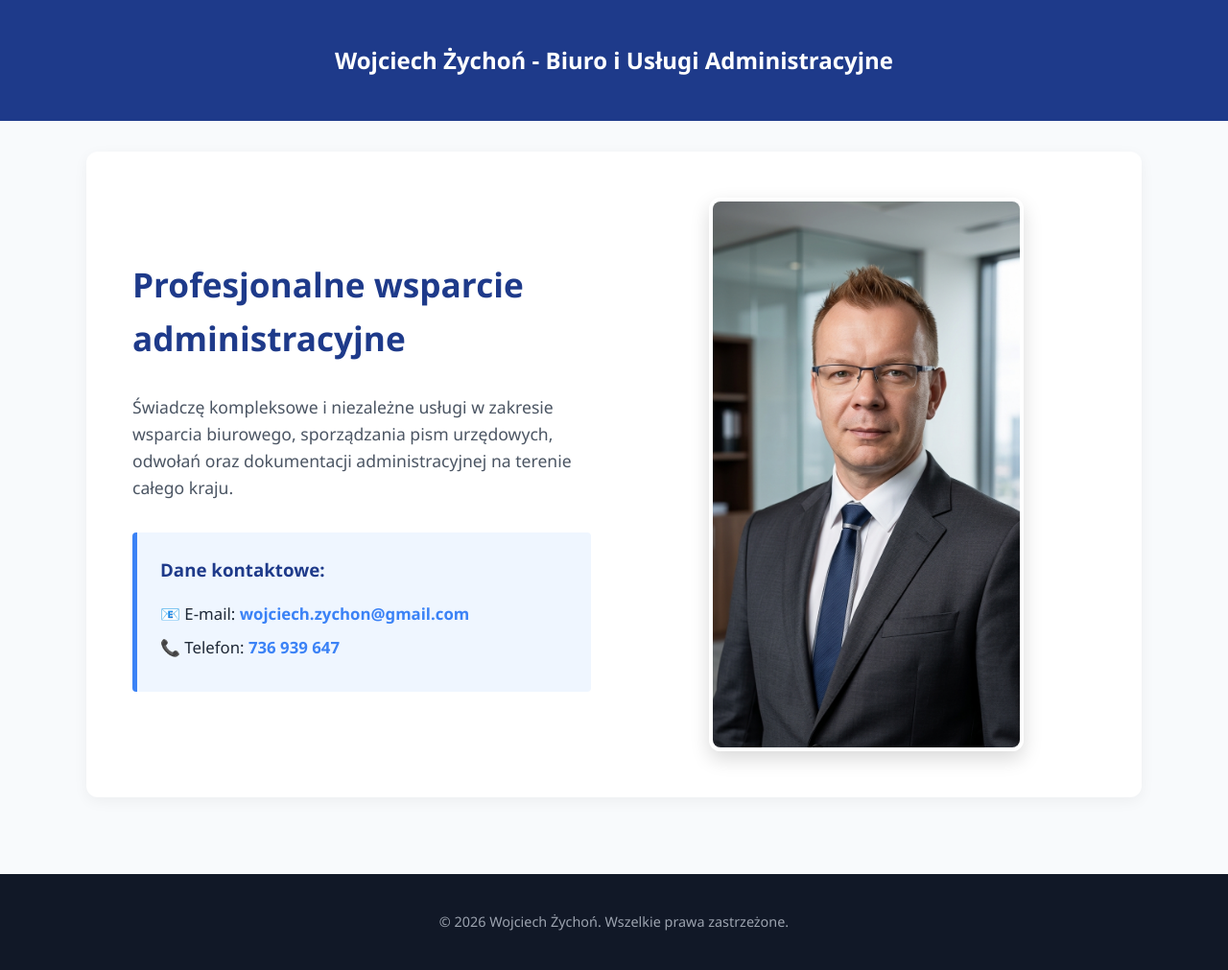
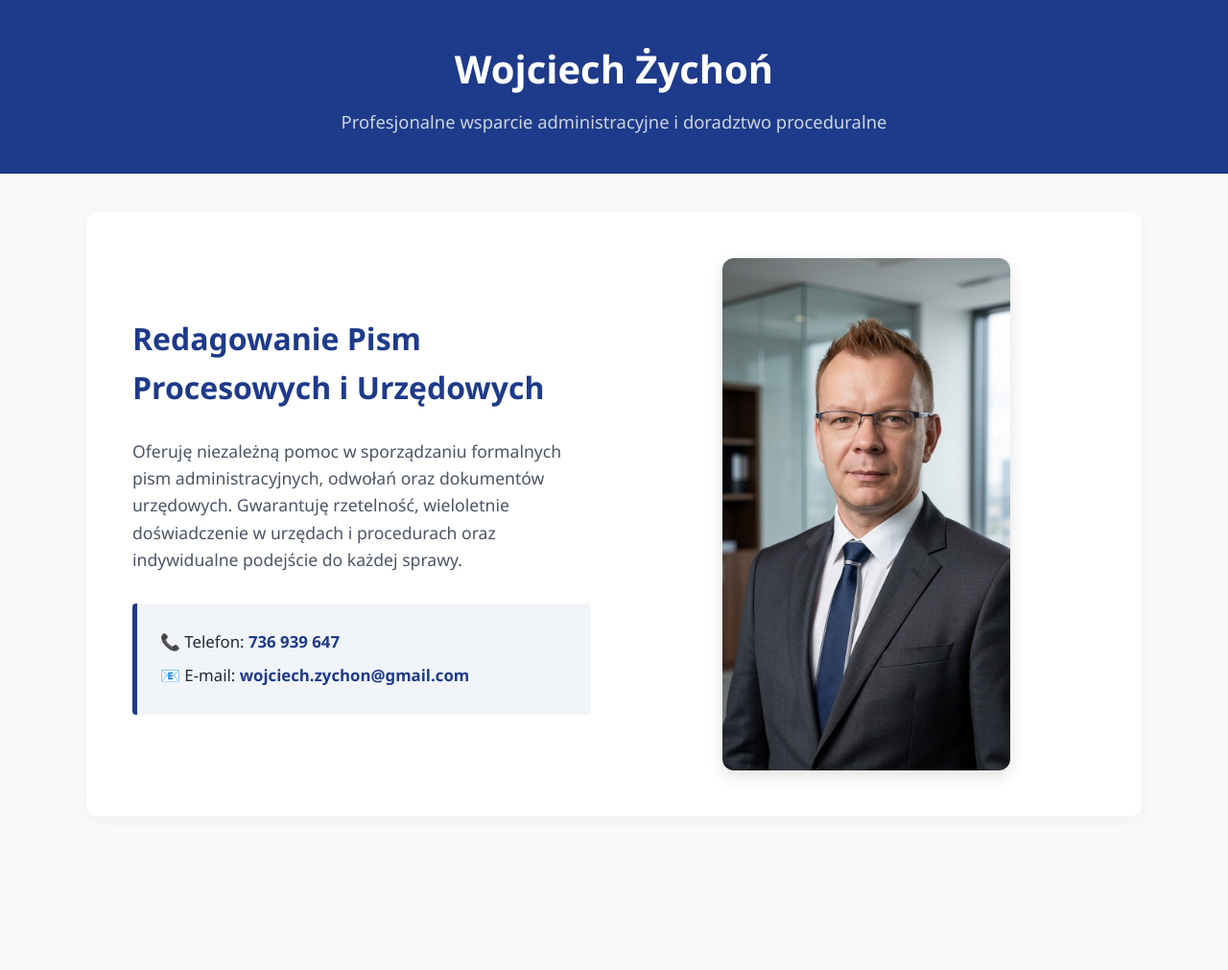
Before and after one commit to wojciechzychon-rgb/Wojtek, a plain HTML site: page index.html in a window 1280 px wide. Shown: the whole page at 96% size. After the commit the page ends 891 px from the top, so only its background shows below. Drawn offline with Linux system fonts and the light colour scheme.

Commit message:
Update index.html

```diff
--- a/index.html
+++ b/index.html
@@ -5,109 +5,100 @@
     <meta name="viewport" content="width=device-width, initial-scale=1.0">
     <title>Wojciech Żychoń - Usługi Administracyjne</title>
     <style>
-        :root {
-            --primary-color: #1e3a8a;
-            --secondary-color: #3b82f6;
-            --text-color: #1f2937;
-            --bg-color: #f8fafc;
-            --card-bg: #ffffff;
-        }
-
         body {
             font-family: 'Segoe UI', Tahoma, Geneva, Verdana, sans-serif;
             margin: 0;
             padding: 0;
-            background-color: var(--bg-color);
-            color: var(--text-color);
+            background-color: #f8fafc;
+            color: #1f2937;
             line-height: 1.6;
         }
 
         header {
-            background-color: var(--primary-color);
+            background-color: #1e3a8a;
             color: white;
-            padding: 1.5rem 2rem;
+            padding: 2.5rem 1rem;
             text-align: center;
+        }
+
+        header h1 {
+            margin: 0;
+            font-size: 2.5rem;
+        }
+
+        header p {
+            margin: 0.5rem 0 0;
+            font-size: 1.15rem;
+            color: #cbd5e1;
         }
 
         .container {
             max-width: 1100px;
-            margin: 0 auto;
-            padding: 2rem;
+            margin: 2.5rem auto;
+            padding: 0 1rem;
         }
 
-        /* Główny układ sekcji powitalnej (Hero) z podziałem na kolumny */
-        .hero {
+        .card {
+            background: #ffffff;
+            padding: 3rem;
+            border-radius: 12px;
+            box-shadow: 0 4px 15px rgba(0, 0, 0, 0.05);
             display: flex;
             align-items: center;
             justify-content: space-between;
             gap: 3rem;
-            background: var(--card-bg);
-            padding: 3rem;
-            border-radius: 12px;
-            box-shadow: 0 4px 15px rgba(0, 0, 0, 0.05);
             flex-wrap: wrap;
         }
 
-        .hero-content {
+        .card-content {
             flex: 1;
             min-width: 300px;
         }
 
-        .hero-content h1 {
-            color: var(--primary-color);
+        .card-content h2 {
+            color: #1e3a8a;
             margin-top: 0;
-            font-size: 2.2rem;
+            font-size: 2rem;
         }
 
-        .hero-content p {
+        .card-content p {
             font-size: 1.1rem;
             color: #4b5563;
         }
 
-        /* Prawa kolumna ze zdjęciem */
-        .hero-image {
+        /* Sekcja zdjęcia po prawej stronie */
+        .card-image {
             flex: 1;
             display: flex;
             justify-content: center;
-            min-width: 280px;
+            min-width: 260px;
         }
 
-        .hero-image img {
+        .card-image img {
             width: 100%;
-            max-width: 320px;
+            max-width: 300px;
             height: auto;
             border-radius: 12px;
             object-fit: cover;
-            box-shadow: 0 8px 20px rgba(0, 0, 0, 0.15);
-            border: 4px solid #ffffff;
+            box-shadow: 0 6px 16px rgba(0, 0, 0, 0.12);
         }
 
         .contact-box {
             margin-top: 2rem;
-            padding: 1.5rem;
-            background: #eff6ff;
-            border-left: 5px solid var(--secondary-color);
+            padding: 1.2rem 1.5rem;
+            background: #f1f5f9;
+            border-left: 5px solid #1e3a8a;
             border-radius: 4px;
         }
 
-        .contact-box h3 {
-            margin-top: 0;
-            color: var(--primary-color);
-        }
-
-        .contact-box ul {
-            list-style: none;
-            padding: 0;
-            margin: 0;
-        }
-
-        .contact-box li {
-            margin-bottom: 0.5rem;
+        .contact-box p {
+            margin: 0.5rem 0;
             font-size: 1.05rem;
+            color: #1f2937;
         }
 
         .contact-box a {
-            color: var(--secondary-color);
+            color: #1e3a8a;
             text-decoration: none;
             font-weight: bold;
         }
@@ -116,18 +107,8 @@
             text-decoration: underline;
         }
 
-        footer {
-            text-align: center;
-            padding: 1.5rem;
-            background-color: #111827;
-            color: #9ca3af;
-            margin-top: 3rem;
-            font-size: 0.9rem;
-        }
-
-        /* Responsywność dla urządzeń mobilnych */
         @media (max-width: 768px) {
-            .hero {
+            .card {
                 flex-direction: column-reverse;
                 padding: 1.5rem;
             }
@@ -137,35 +118,29 @@
 <body>
 
     <header>
-        <h2>Wojciech Żychoń - Biuro i Usługi Administracyjne</h2>
+        <h1>Wojciech Żychoń</h1>
+        <p>Profesjonalne wsparcie administracyjne i doradztwo proceduralne</p>
     </header>
 
     <div class="container">
-        <section class="hero">
-            <!-- Lewa strona: Treść i opis usług -->
-            <div class="hero-content">
-                <h1>Profesjonalne wsparcie administracyjne</h1>
-                <p>Świadczę kompleksowe i niezależne usługi w zakresie wsparcia biurowego, sporządzania pism urzędowych, odwołań oraz dokumentacji administracyjnej na terenie całego kraju.</p>
+        <div class="card">
+            <!-- Lewa strona: Treść i dane -->
+            <div class="card-content">
+                <h2>Redagowanie Pism Procesowych i Urzędowych</h2>
+                <p>Oferuję niezależną pomoc w sporządzaniu formalnych pism administracyjnych, odwołań oraz dokumentów urzędowych. Gwarantuję rzetelność, wieloletnie doświadczenie w urzędach i procedurach oraz indywidualne podejście do każdej sprawy.</p>
 
                 <div class="contact-box">
-                    <h3>Dane kontaktowe:</h3>
-                    <ul>
-                        <li>📧 E-mail: <a href="mailto:wojciech.zychon@gmail.com">wojciech.zychon@gmail.com</a></li>
-                        <li>📞 Telefon: <a href="tel:736939647">736 939 647</a></li>
-                    </ul>
+                    <p>📞 Telefon: <a href="tel:736939647">736 939 647</a></p>
+                    <p>📧 E-mail: <a href="mailto:wojciech.zychon@gmail.com">wojciech.zychon@gmail.com</a></p>
                 </div>
             </div>
 
             <!-- Prawa strona: Twoje zdjęcie -->
-            <div class="hero-image">
+            <div class="card-image">
                 <img src="Wojtek.jpg" alt="Wojciech Żychoń">
             </div>
-        </section>
+        </div>
     </div>
-
-    <footer>
-        <p>&copy; 2026 Wojciech Żychoń. Wszelkie prawa zastrzeżone.</p>
-    </footer>
 
 </body>
 </html>
```
